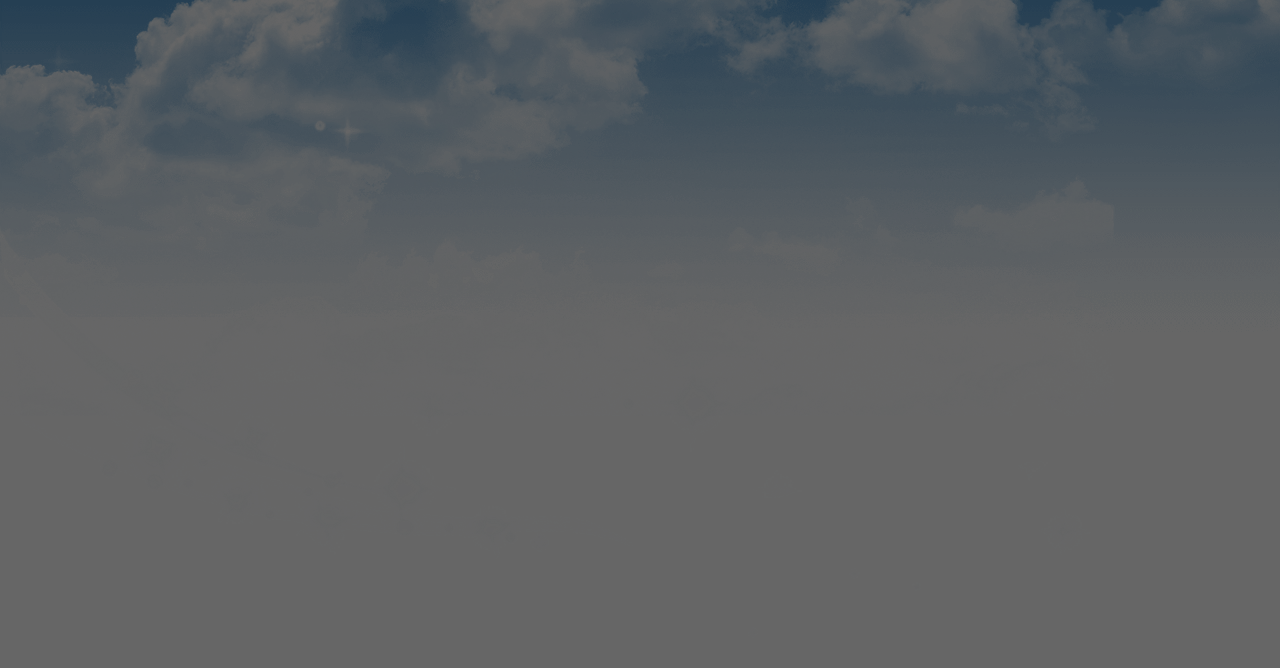
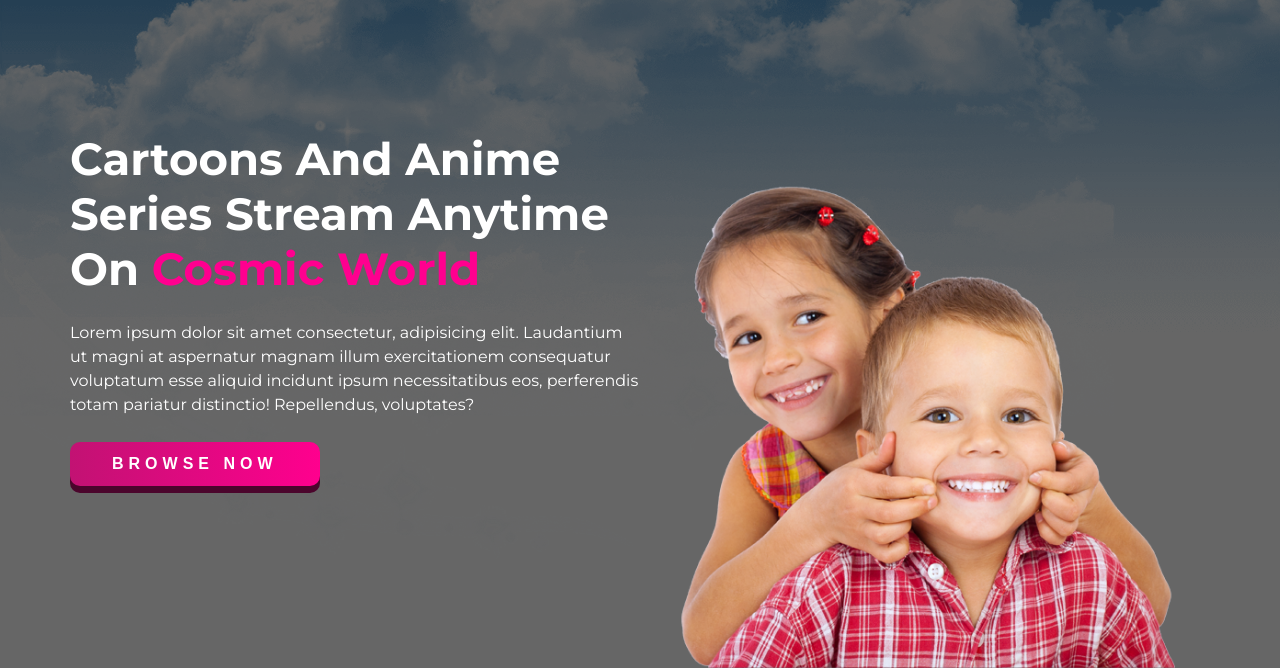
Before and after one commit to mamunalabdullah/conceptualprojectthree, a plain HTML site: page index.html in a window 1280 px wide. Shown: the part 132-800 px from the top of the page. Drawn offline with Linux system fonts and the light colour scheme.

Commit message:
nav and banner complete

```diff
--- a/index.html
+++ b/index.html
@@ -23,6 +23,18 @@
                 <li><a href="">contact</a></li>
             </ul>
         </nav>
+        <section class="container">
+            <div class="banner">
+                <div class="banner-left">
+                    <h1>Cartoons And Anime Series Stream Anytime On <span class="colorfull">Cosmic World</span></h1>
+                    <p>Lorem ipsum dolor sit amet consectetur, adipisicing elit. Laudantium ut magni at aspernatur magnam illum exercitationem consequatur voluptatum esse aliquid incidunt ipsum necessitatibus eos, perferendis totam pariatur distinctio! Repellendus, voluptates?</p>
+                    <button class="link-btn"><a href="#" target="_blank" rel="noopener noreferrer">browse now</a></button>
+                </div>
+                <div class="banner-right">
+                    <img src="./img/banner.png" alt="banner image of cosmic world">
+                </div>
+            </div>
+        </section>
     </header>
 </body>
 </html>
--- a/style.css
+++ b/style.css
@@ -12,11 +12,13 @@ body{
     margin: 0 auto;
     padding: 0 30px;
 }
+.colorfull{
+    color: #FF008F;
+}
 
 /* header area start here  */
 
 header{
-    height: 100vh;
     background-image: url('./img/cloud.png');
     background-repeat: no-repeat;
     background-size: cover;
@@ -46,3 +48,54 @@ nav{
 .navigation li:hover a{
     color: #FF008F;
 }
+.banner{
+    height: calc(100vh - 80px);
+    display: grid;
+    grid-template-columns: repeat(2, 1fr);
+}
+.banner-left{
+    display: flex;
+    flex-direction: column;
+    justify-content: center;
+    align-items: flex-start;
+}
+.banner-left h1{
+    color: #fff;
+    font-size: 45px;
+}
+.banner-left p{
+    color: #fff;
+    font-size: 16px;
+    line-height: 1.5em;
+    margin: 25px 0;
+}
+.link-btn{
+    border: none;
+    padding: 13px 42px;
+    background-image: linear-gradient(90deg, #c21273, #ff008e);
+    border-radius: 10px;
+    cursor: pointer;
+    box-shadow: 0 7px 0 #4b052c;
+    position: relative;
+    top: 0;
+}
+.link-btn:hover{
+    top: 5px;
+    box-shadow: 0 2px 0 #4b052c;
+}
+.link-btn a{
+    text-decoration: none;
+    text-transform: uppercase;
+    font-weight: 700;
+    font-size: 16px;
+    color: #fff;
+    letter-spacing: 5px;
+}
+.banner-right{
+    display: flex;
+    justify-content: center;
+    align-items: flex-end;
+}
+.banner-right img{
+    width: 100%;
+}
```
Also changed, not shown: img/banner.png (renamed from img/about.png).
